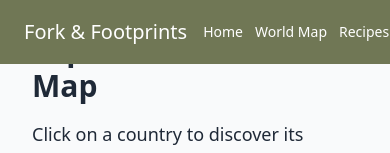
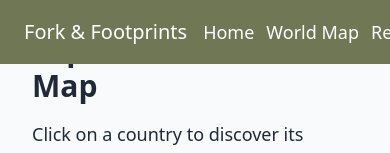
Before and after one commit to Tthompson8416/fork-and-footprints, a React (Vite) app: page /fork-and-footprints/worldmap in a window 390 px wide. Shown: the top 153 px of the page. Built offline with nearby package versions, Linux system fonts and the light colour scheme.

Commit message:
Navbar nav links font resized for device screen size

```diff
--- a/src/components/Navbar.jsx
+++ b/src/components/Navbar.jsx
@@ -26,7 +26,7 @@ function Navbar() {
         <h1 className="text-xl xs:text-md lg:text-4xl pl-2 xs:whitespace-nowrap">Fork & Footprints</h1>
 
         {/* Right side */}
-        <ul className="flex gap-8 pr-2 font-thin text-lg xs:text-sm lg:text-3xl xs:whitespace-nowrap xs:gap-3 xs:ml-4">
+        <ul className="flex gap-8 pr-2 font-thin text-lg xs:text-md sm:text-xl md:text-2xl lg:text-3xl xs:whitespace-nowrap xs:gap-3 xs:ml-4">
           <li>
             <Link to="/" className="hover:text-yellow-300">
               Home
```
